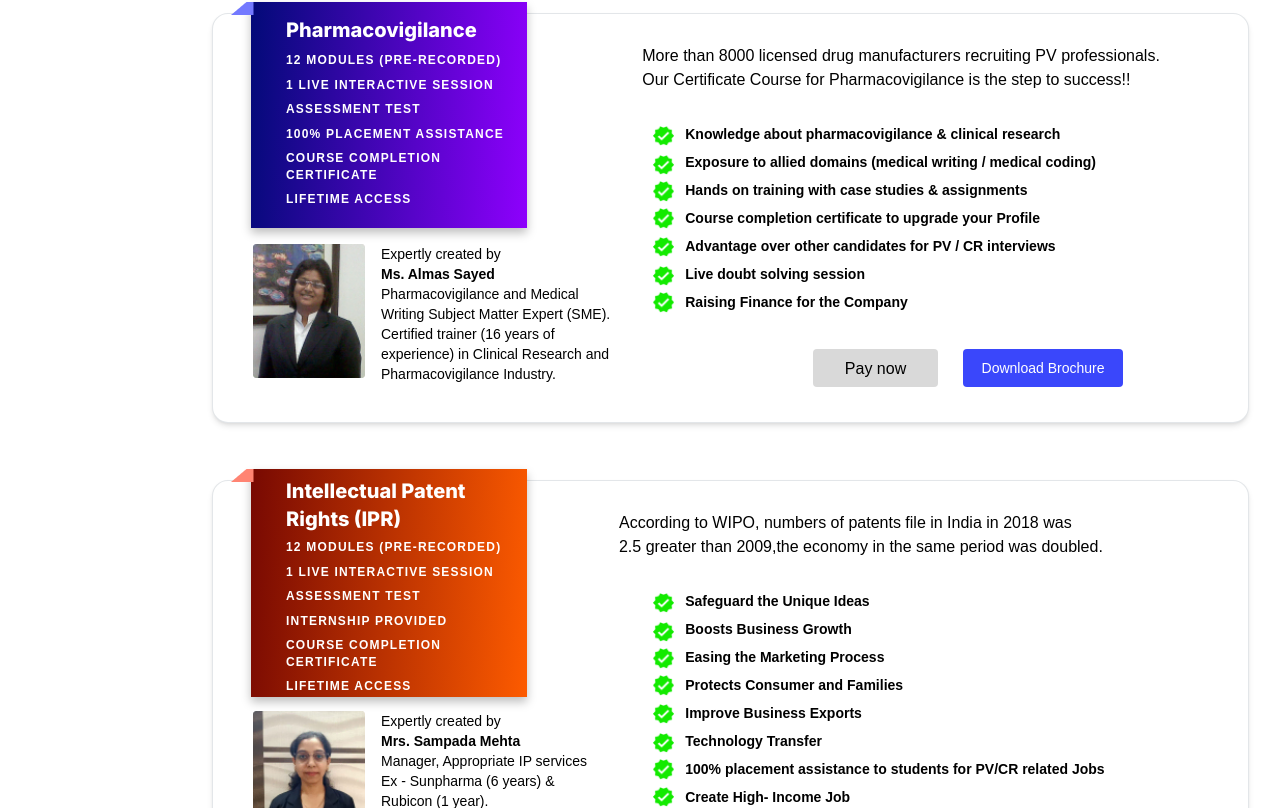
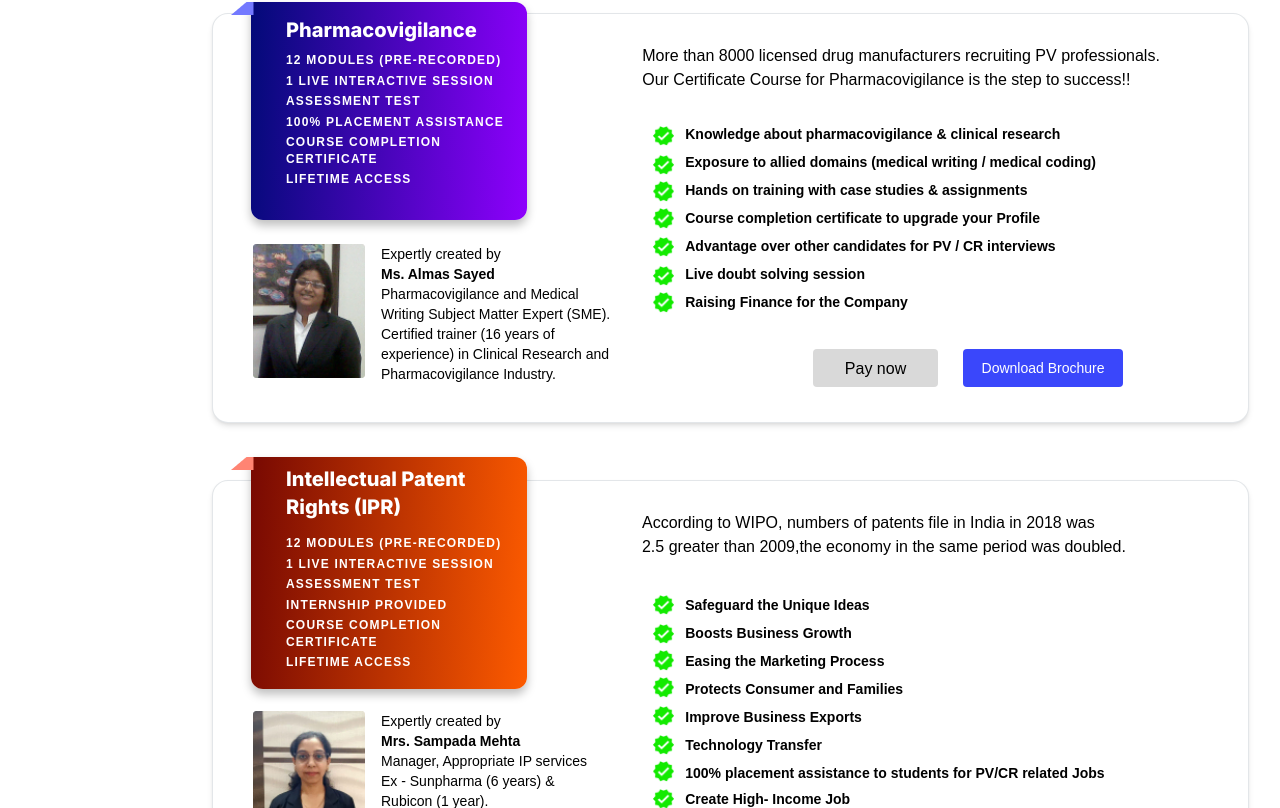
Before and after one commit to vibodhbhosure/Project-Pharmacad, a Next.js app: page /courseCertificate in a window 1280 px wide. Shown: the part 452-1260 px from the top of the page. Built offline with nearby package versions, Linux system fonts and the light colour scheme.

Commit message:
updatechanges320

```diff
--- a/src/app/courseCertificate/CertificateCourse.jsx
+++ b/src/app/courseCertificate/CertificateCourse.jsx
@@ -12,7 +12,7 @@ export default function CourseCertificate() {
     // <div className="container mx-auto max-w-screen-xl px-4 py-8">
     <>
       <div>
-      <div className="absolute w-full sm:w-[461px] h-[35px] left-[45px] lg:left-[212px] md:left-[212px] sm:left-[45px] top-[269px] lg:top-[279px]">
+      <div className="absolute w-full sm:w-[461px] h-[35px] left-[35px] lg:left-[212px] md:left-[212px] sm:left-[45px] top-[269px] lg:top-[279px]">
         <h1 className="font-inter font-bold text-3xl sm:text-4xl md:text-4xl lg:text-4xl leading-tight">
           Certificate Courses
         </h1>
@@ -45,7 +45,7 @@ export default function CourseCertificate() {
       </div>
 
       <div className="box-border sm:hidden lg:block md:hidden hidden absolute w-[1037px] h-[410px] left-[212px] top-[465px] bg-white border border-opacity-60 border-gray-300 shadow-md rounded-2xl">
-        <div className="absolute -mt-3 left-[38px] rounded-tl-none rounded-tr-5xs-3 rounded-b-5xs-3 [background:linear-gradient(93.54deg,_#020a78,_#8e00fd)] shadow-[0px_5.473354339599609px_9.12px_rgba(0,_0,_0,_0.25)] w-[276.4px] h-[226.23px]">
+        <div className="absolute -mt-3 left-[38px] rounded-bl-xl rounded-tr-xl rounded-br-xl [background:linear-gradient(93.54deg,_#020a78,_#8e00fd)] shadow-[0px_5.473354339599609px_9.12px_rgba(0,_0,_0,_0.25)] w-[276.4px] h-[218.23px]">
           <Image
             className="-ml-5"
             src={small}
@@ -61,13 +61,13 @@ export default function CourseCertificate() {
               <li>
                 <strong>12</strong> MODULES (PRE-RECORDED)
               </li>
-              <li className="my-2">
+              <li className="my-1">
                 <strong>1 </strong> LIVE INTERACTIVE SESSION
               </li>
-              <li className="my-2">ASSESSMENT TEST</li>
-              <li className="my-2">100% PLACEMENT ASSISTANCE</li>
-              <li className="my-2">COURSE COMPLETION CERTIFICATE</li>
-              <li className="my-2">LIFETIME ACCESS</li>
+              <li className="my-1">ASSESSMENT TEST</li>
+              <li className="my-1">100% PLACEMENT ASSISTANCE</li>
+              <li className="my-1">COURSE COMPLETION CERTIFICATE</li>
+              <li className="my-1">LIFETIME ACCESS</li>
             </ul>
           </div>
         </div>
@@ -192,7 +192,7 @@ export default function CourseCertificate() {
       </div>
 
       <div className="box-border absolute sm:hidden lg:block md:hidden hidden w-[1037px] h-[410px] left-[212px] top-[932px] bg-white border border-opacity-60 border-gray-300 shadow-md rounded-2xl">
-        <div className="absolute -mt-3 left-[38px] rounded-tl-none rounded-tr-5xs-3 rounded-b-5xs-3 [background:linear-gradient(93.54deg,_#780902,_#FD5B00)] shadow-[0px_5.473354339599609px_9.12px_rgba(0,_0,_0,_0.25)] w-[276.4px] h-[228.23px]">
+        <div className="absolute -mt-6 left-[38px] rounded-bl-xl rounded-tr-xl rounded-br-xl [background:linear-gradient(93.54deg,_#780902,_#FD5B00)] shadow-[0px_5.473354339599609px_9.12px_rgba(0,_0,_0,_0.25)] w-[276.4px] h-[232.23px]">
           <Image
             className="-ml-5"
             src={orsmall}
@@ -204,17 +204,17 @@ export default function CourseCertificate() {
             Intellectual Patent Rights (IPR)
           </div>
           <div className="absolute top-[50px] left-[35px] font-montserrat font-semibold text-xs leading-snug leading-trim text-capitalize tracking-widest text-white">
-            <ul className="list-none my-5">
+            <ul className="list-none my-7">
               <li>
                 <strong>12</strong> MODULES (PRE-RECORDED)
               </li>
-              <li className="my-2">
+              <li className="my-1">
                 <strong>1 </strong> LIVE INTERACTIVE SESSION
               </li>
-              <li className="my-2">ASSESSMENT TEST</li>
-              <li className="my-2">INTERNSHIP PROVIDED</li>
-              <li className="my-2">COURSE COMPLETION CERTIFICATE</li>
-              <li className="my-1">LIFETIME ACCESS</li>
+              <li className="my-1">ASSESSMENT TEST</li>
+              <li className="my-1">INTERNSHIP PROVIDED</li>
+              <li className="my-1">COURSE COMPLETION CERTIFICATE</li>
+              <li className="my-0">LIFETIME ACCESS</li>
             </ul>
           </div>
         </div>
@@ -238,15 +238,15 @@ export default function CourseCertificate() {
               Rubicon (1 year). <br></br>
             </p>
           </div>
-          <div className="mt-[30px] ml-8">
+          <div className="mt-[30px] ml-[55px]">
             <p>
               According to WIPO, numbers of patents file in India in 2018 was{" "}
               <br></br>
               2.5 greater than 2009,the economy in the same period was doubled.
             </p>
           </div>
-          <div className="absolute top-[110px] left-[440px] w-[258.25px] h-[191.28px] text-sm">
-            <div className="absolute -mt-2 left-[32.25px] font-semibold">
+          <div className="absolute top-[112px] left-[440px] w-[258.25px] h-[191.28px] text-sm">
+            <div className="absolute -mt-1.5 left-[32.25px] font-semibold">
               <p className="m-0 my-2 whitespace-nowrap">
                 Safeguard the Unique Ideas
               </p>
@@ -263,10 +263,10 @@ export default function CourseCertificate() {
                 Improve Business Exports
               </p>
               <p className="m-0 my-2 whitespace-nowrap">Technology Transfer</p>
-              <p className="m-0 my-2 whitespace-nowrap">
+              <p className="m-0 my-1.5 whitespace-nowrap">
                 100% placement assistance to students for PV/CR related Jobs
               </p>
-              <p className="m-0 my-2 whitespace-nowrap">
+              <p className="m-0 my-1.5 whitespace-nowrap">
                 Create High- Income Job
               </p>
             </div>
@@ -341,8 +341,8 @@ export default function CourseCertificate() {
         </div>
       </div>
 
-      <div className="box-border sm:block lg:hidden md:block absolute w-[290px] h-[896px] left-[45px] top-[350px] bg-white border border-opacity-60 border-gray-300 shadow-md rounded-2xl">
-        <div className="absolute -mt-[1px] left-[16px] rounded-tl-none rounded-tr-5xs-3 rounded-b-5xs-3 [background:linear-gradient(93.54deg,_#020a78,_#8e00fd)] shadow-[0px_5.473354339599609px_9.12px_rgba(0,_0,_0,_0.25)] w-[265px] h-[230.23px]" />
+      <div className="box-border sm:block lg:hidden md:block absolute w-[290px] h-[896px] left-[35px] sm:left-[45px] md:left-[45px] top-[350px] bg-white border border-opacity-60 border-gray-300 shadow-md rounded-2xl">
+        <div className="absolute -mt-[1px] left-[16px] rounded-bl-xl rounded-tr-xl rounded-br-xl [background:linear-gradient(93.54deg,_#020a78,_#8e00fd)] shadow-[0px_5.473354339599609px_9.12px_rgba(0,_0,_0,_0.25)] w-[265px] h-[230.23px]" />
         <Image
           className="-ml-0"
           src={small}
@@ -493,8 +493,8 @@ export default function CourseCertificate() {
           </div>
         </div>
       </div>
-      <div className="box-border sm:block lg:hidden md:block absolute w-[290px] h-[896px] left-[45px] top-[1300px] sm:left-[400px] md:left-[400px] sm:top-[350px] md:top-[350px]  bg-white border border-opacity-60 border-gray-300 shadow-md rounded-2xl">
-        <div className="absolute -mt-[1px] left-[16px] rounded-tl-none rounded-tr-5xs-3 rounded-b-5xs-3 [background:linear-gradient(93.54deg,_#780902,_#fd5b00)]  shadow-[0px_5.473354339599609px_9.12px_rgba(0,_0,_0,_0.25)] w-[265px] h-[230px]" />
+      <div className="box-border sm:block lg:hidden md:block absolute w-[290px] h-[896px] left-[35px] sm:left-[45px] md:left-[45px] top-[1300px] sm:top-[350px] md:top-[350px]  bg-white border border-opacity-60 border-gray-300 shadow-md rounded-2xl">
+        <div className="absolute -mt-[1px] left-[16px] rounded-bl-xl rounded-tr-xl rounded-br-xl [background:linear-gradient(93.54deg,_#780902,_#fd5b00)]  shadow-[0px_5.473354339599609px_9.12px_rgba(0,_0,_0,_0.25)] w-[265px] h-[230px]" />
 
         <Image
           className="-ml-0"
@@ -538,7 +538,7 @@ export default function CourseCertificate() {
           </p>
         </div>
 
-        <p className="mt-[240px] text-[12px]">
+        <p className="mt-[240px] ml-5 text-[12px]">
           According to WIPO, numbers of patents file<br></br>
           in India in 2018 was 2.5 greater than 2009, the<br></br>
           economy in the same period was doubled.<br></br>
```
